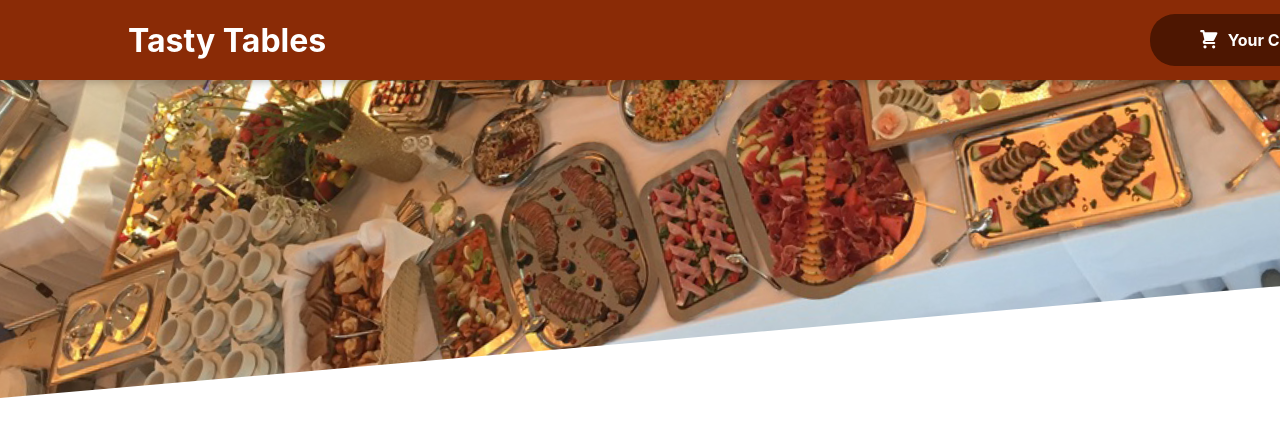
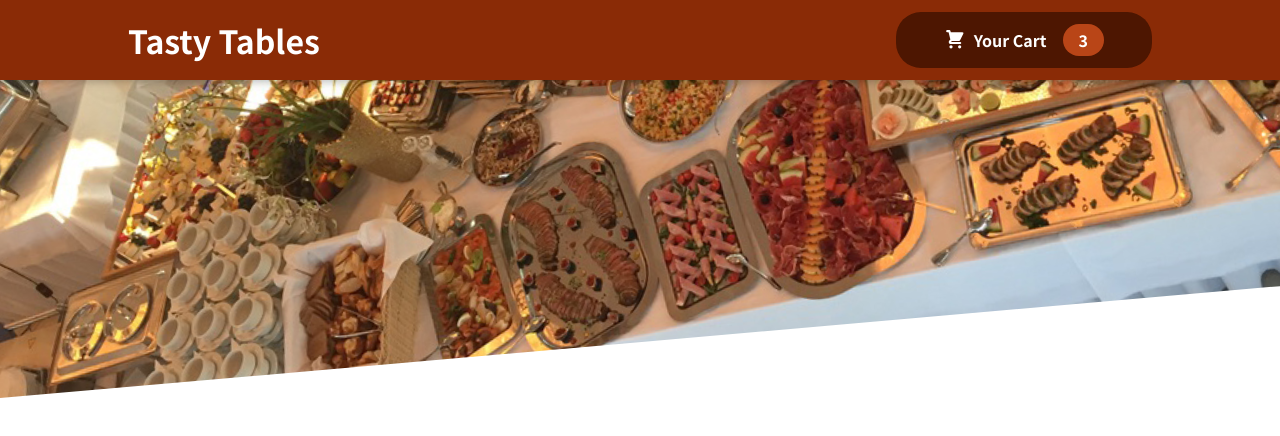
Before and after one commit to snadi043/food-app-new, a React (Create React App) app: page / in a window 1280 px wide. Shown: the top 436 px of the page. Built offline with nearby package versions, Linux system fonts and the light colour scheme.

Commit message:
updated index.css file with google fonts

```diff
--- a/src/index.css
+++ b/src/index.css
@@ -1,13 +1,14 @@
+
+@import url("https://fonts.googleapis.com/css2?family=Noto+Sans+JP:wght@400;700&display=swap");
+
+* {
+  box-sizing: border-box;
+}
+
+html {
+  font-family: "Noto Sans JP", sans-serif;
+}
+
 body {
   margin: 0;
-  font-family: -apple-system, BlinkMacSystemFont, 'Segoe UI', 'Roboto', 'Oxygen',
-    'Ubuntu', 'Cantarell', 'Fira Sans', 'Droid Sans', 'Helvetica Neue',
-    sans-serif;
-  -webkit-font-smoothing: antialiased;
-  -moz-osx-font-smoothing: grayscale;
 }
-
-code {
-  font-family: source-code-pro, Menlo, Monaco, Consolas, 'Courier New',
-    monospace;
-}
```
